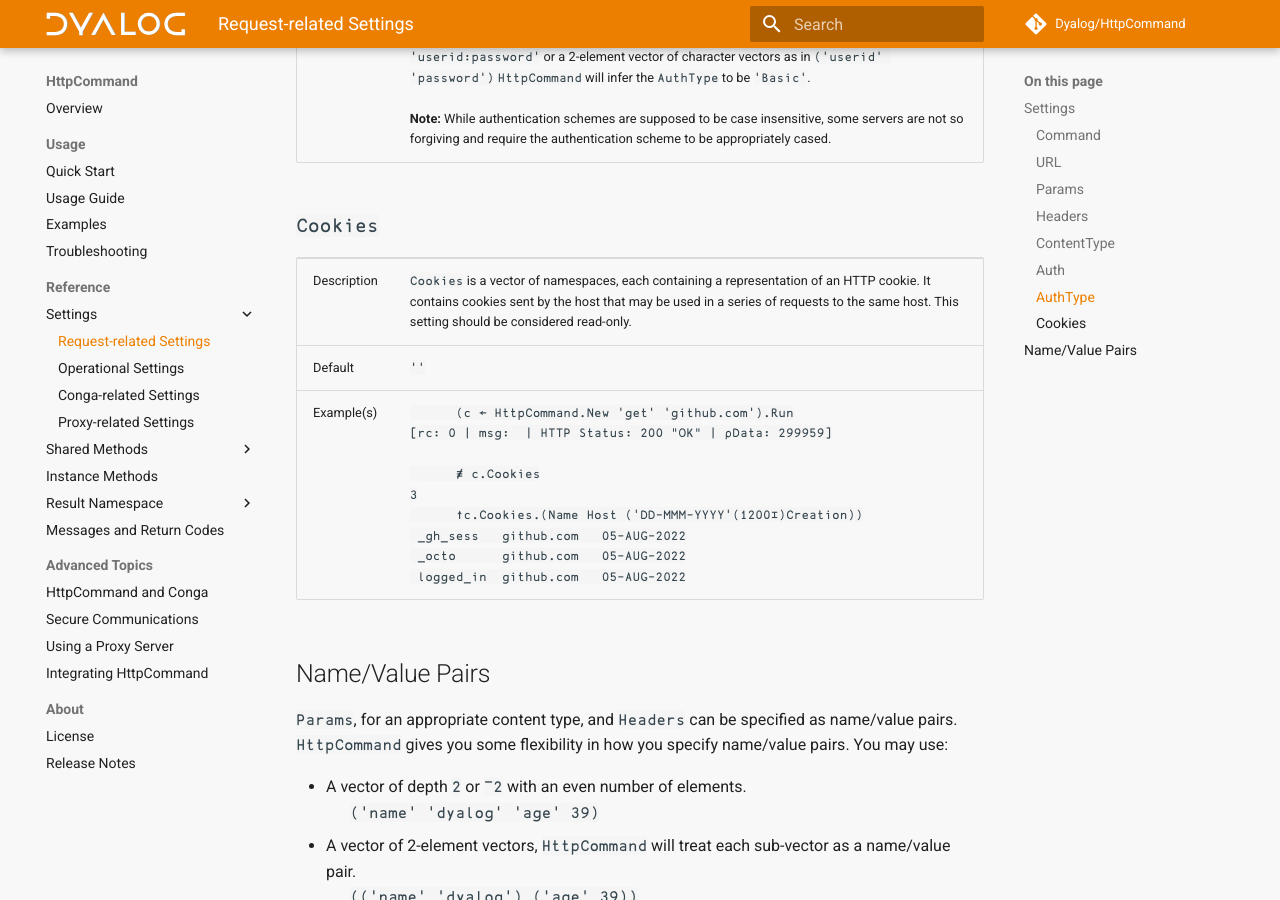
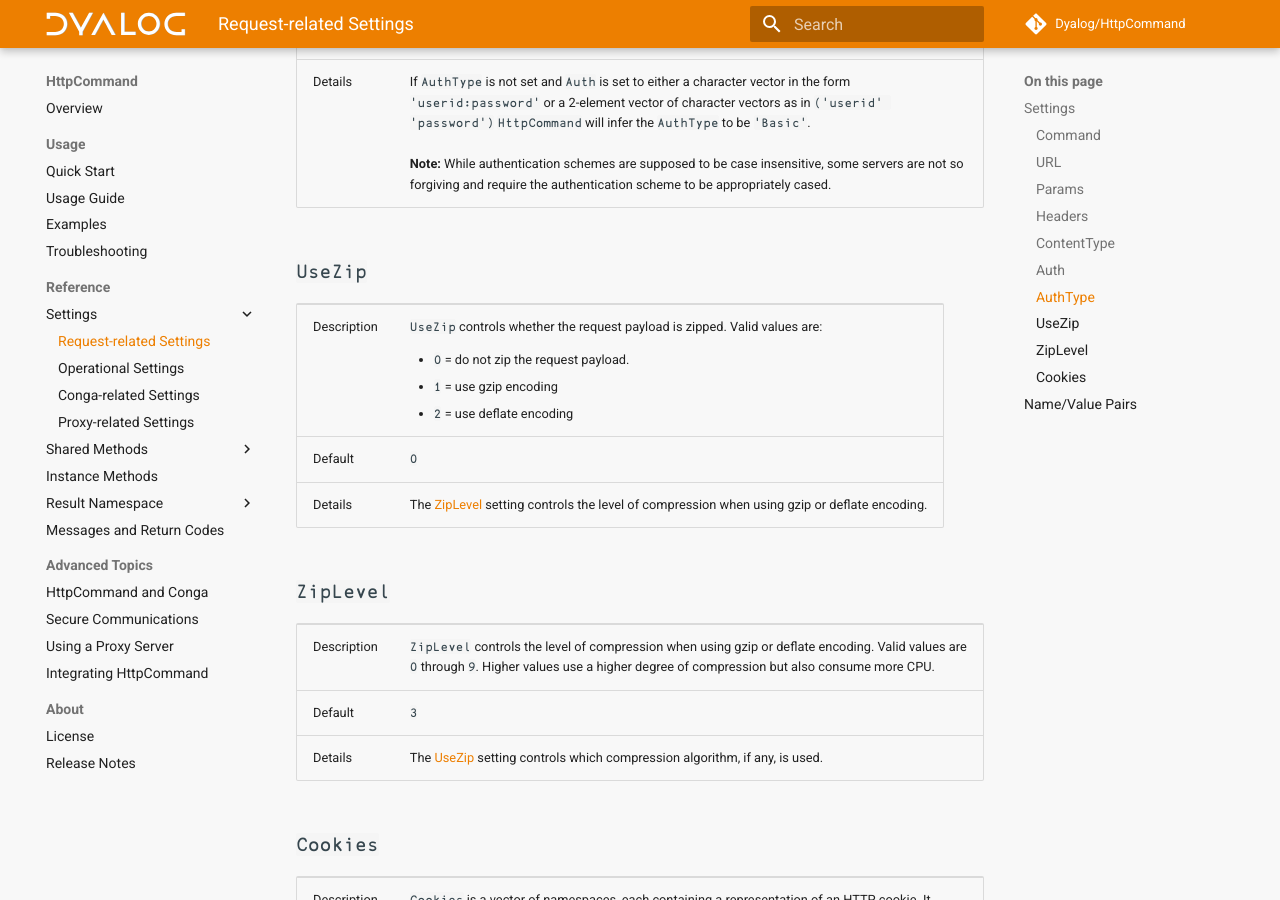
Before and after one commit to Dyalog/HttpCommand, an MkDocs documentation site: the page built from docs/request-settings.md, in a window 1280 px wide and 900 px high, scrolled down 4263 px. Built offline with MkDocs 1.6.1 and Material for MkDocs 9.7.7, drawn with Linux system fonts in a browser that asks for light colours; comment, search, counter and statistics services are not loaded; some of the changed text lies outside the part shown.

```diff
--- a/docs/request-settings.md
+++ b/docs/request-settings.md
@@ -116,7 +116,10 @@ If the request has content in the request payload, Conga will automatically supp
 <td>This setting is a convenient shortcut for setting the <code>content-type</code> HTTP header of the request. If you happen set both <code>ContentType</code> and a <code>content-type</code> header, <code>ContentType</code> takes precedence.
 </td></tr>
 <tr><td>Default</td><td><code>''</code></td></tr>
-<tr><td>Example(s)</td><td><code>h.ContentType←'application/json; charset=UTF-8'</code></td></tr></table>
+<tr><td>Example(s)</td><td><code>h.ContentType←'application/json; charset=UTF-8'</code></td></tr>
+<tr><td>Details</td>
+<td>See <a href="/userguide/#content-types">Content Types</a> for additional information.</td></tr>
+</table>
 
 ### `Auth`
 <table><tr>
@@ -148,6 +151,30 @@ Other values may be used as necessary for your particular HTTP request.</td></tr
 <tr><td>Details</td><td>
 If <code>AuthType</code> is not set and <code>Auth</code> is set to either a character vector in the form <code>'userid:password'</code> or a 2-element vector of character vectors as in <code>('userid' 'password')</code> <code>HttpCommand</code> will infer the <code>AuthType</code> to be <code>'Basic'</code>.<br/><br/><b>Note: </b>While authentication schemes are supposed to be case insensitive, some servers are not so forgiving and require the authentication scheme to be appropriately cased.</table>
 
+### `UseZip`
+<table><tr>
+<td>Description</td>
+<td><code>UseZip</code> controls whether the request payload is zipped. Valid values are:
+<ul><li><code>0</code> = do not zip the request payload.</li>
+<li><code>1</code> = use gzip encoding</li>
+<li><code>2</code> = use deflate encoding</li>
+</ul></td></tr>
+<tr><td>Default</td>
+<td><code>0</code></td></tr>
+<tr><td>Details</td>
+<td>The <a href="#ziplevel">ZipLevel</a> setting controls the level of compression when using gzip or deflate encoding.</td></tr>
+</table>
+
+### `ZipLevel`
+<table><tr>
+<td>Description</td>
+<td><code>ZipLevel</code> controls the level of compression when using gzip or deflate encoding. Valid values are <code>0</code> through <code>9</code>. Higher values use a higher degree of compression but also consume more CPU.</td></tr>
+<tr><td>Default</td>
+<td><code>3</code></td></tr>
+<tr><td>Details</td>
+<td>The <a href="usezip">UseZip</a> setting controls which compression algorithm, if any, is used.</td></tr>
+</table>
+
 ### `Cookies`
 <table><tr>
 <td>Description</td>
```
Also changed, not shown: docs/release-notes.md (+2 -0 lines), docs/userguide.md (+2 -1 lines).
